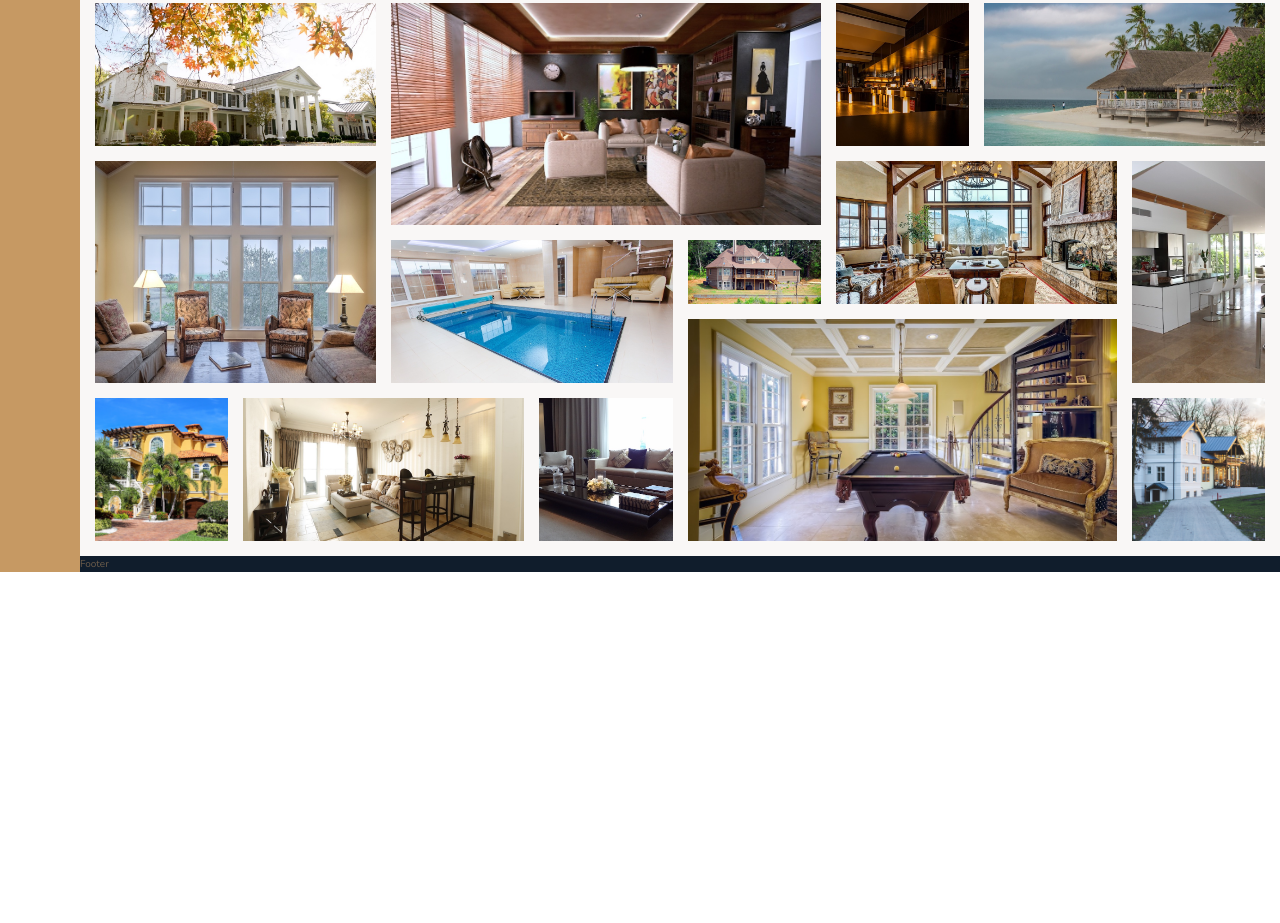
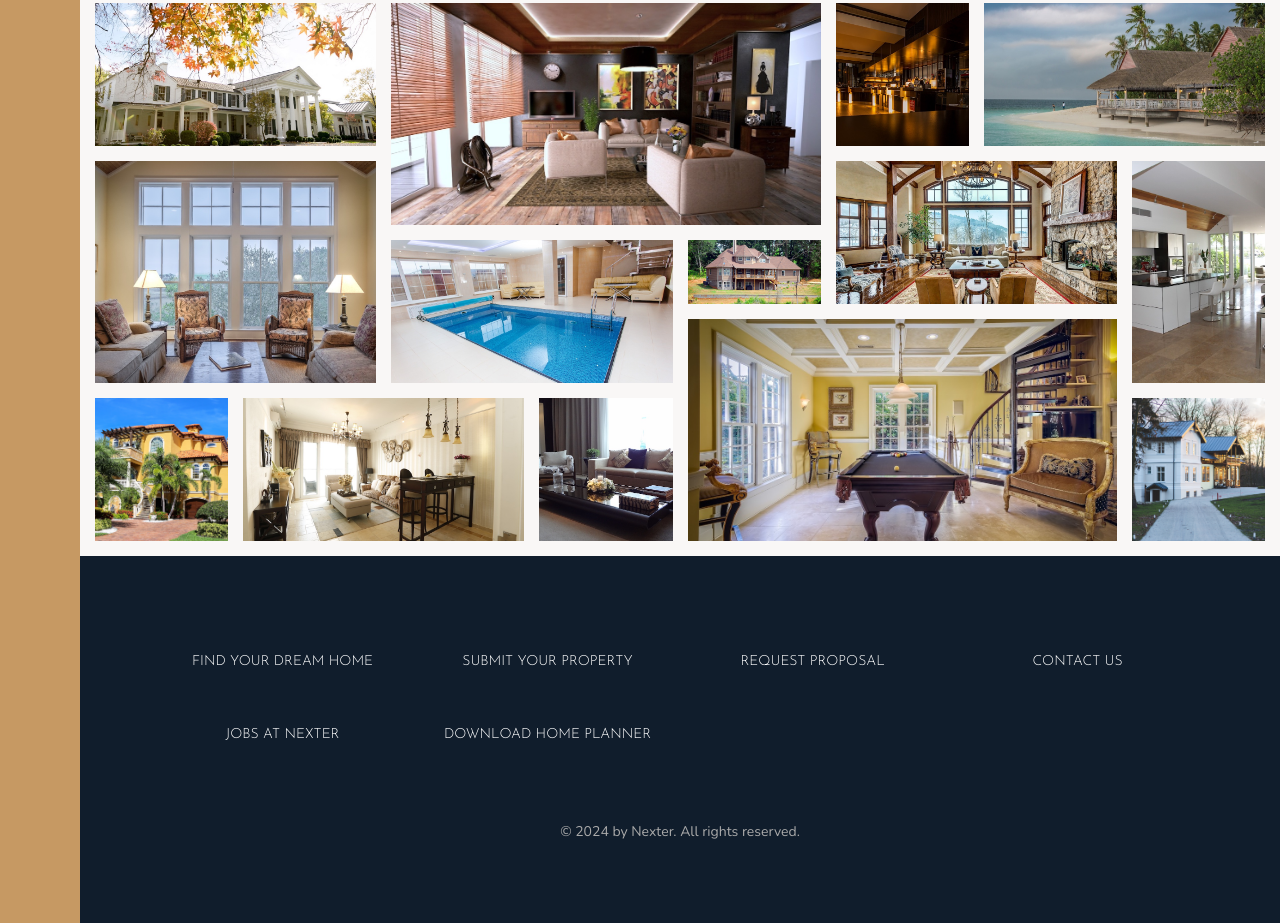
Before and after one commit to Electrolytful/Nexter, a website: page index.html in a window 1280 px wide. Shown: the part 3084-4007 px from the top of the page. Before the commit the page ends 3656 px from the top, so only its background shows below. Drawn offline with nearby package versions, Linux system fonts and the light colour scheme.

Commit message:
completed footer

```diff
--- a/index.html
+++ b/index.html
@@ -401,7 +401,18 @@
 
     <!-- FOOTER -->
     <footer class="footer">
-        Footer
+        <ul class="nav">
+            <li class="nav__item"><a href="#" class="nav__link">Find your dream home</a></li>
+            <li class="nav__item"><a href="#" class="nav__link">Submit your property</a></li>
+            <li class="nav__item"><a href="#" class="nav__link">Request proposal</a></li>
+            <li class="nav__item"><a href="#" class="nav__link">Contact Us</a></li>
+            <li class="nav__item"><a href="#" class="nav__link">Jobs at Nexter</a></li>
+            <li class="nav__item"><a href="#" class="nav__link">Download home planner</a></li>
+        </ul>
+
+        <p class="copyright">
+            &copy; 2024 by Nexter. All rights reserved.
+        </p>
     </footer>
 </body>
 </html>
--- a/sass/_footer.scss
+++ b/sass/_footer.scss
@@ -1,5 +1,41 @@
 .footer {
+    grid-column: full-start / full-end;
+
     background-color: $color-secondary;
+    padding: 8rem;
+}
 
-    grid-column: full-start / full-end;
+.nav {
+    list-style: none;
+
+    display: grid;
+    grid-template-columns: repeat(auto-fit, minmax(20rem, 1fr));
+    align-items: center;
+    gap: 2rem;
+
+    &__link:link,
+    &__link:visited {
+        display: block;
+        color: #fff;
+        padding: 1.5rem;
+        font-size: 1.4rem;
+        font-family: $font-display;
+        text-decoration: none;
+        text-transform: uppercase;
+        text-align: center;
+        transition: all .2s;
+    }
+
+    &__link:hover,
+    &__link:active {
+        background-color: rgba(#fff, .05);
+        transform: translateY(-3px);
+    }
 }
+
+.copyright {
+    font-size: 1.4rem;
+    color: $color-grey-light-2;
+    margin-top: 6rem;
+    text-align: center;
+}
```
Also changed, not shown: css/styles.css.
